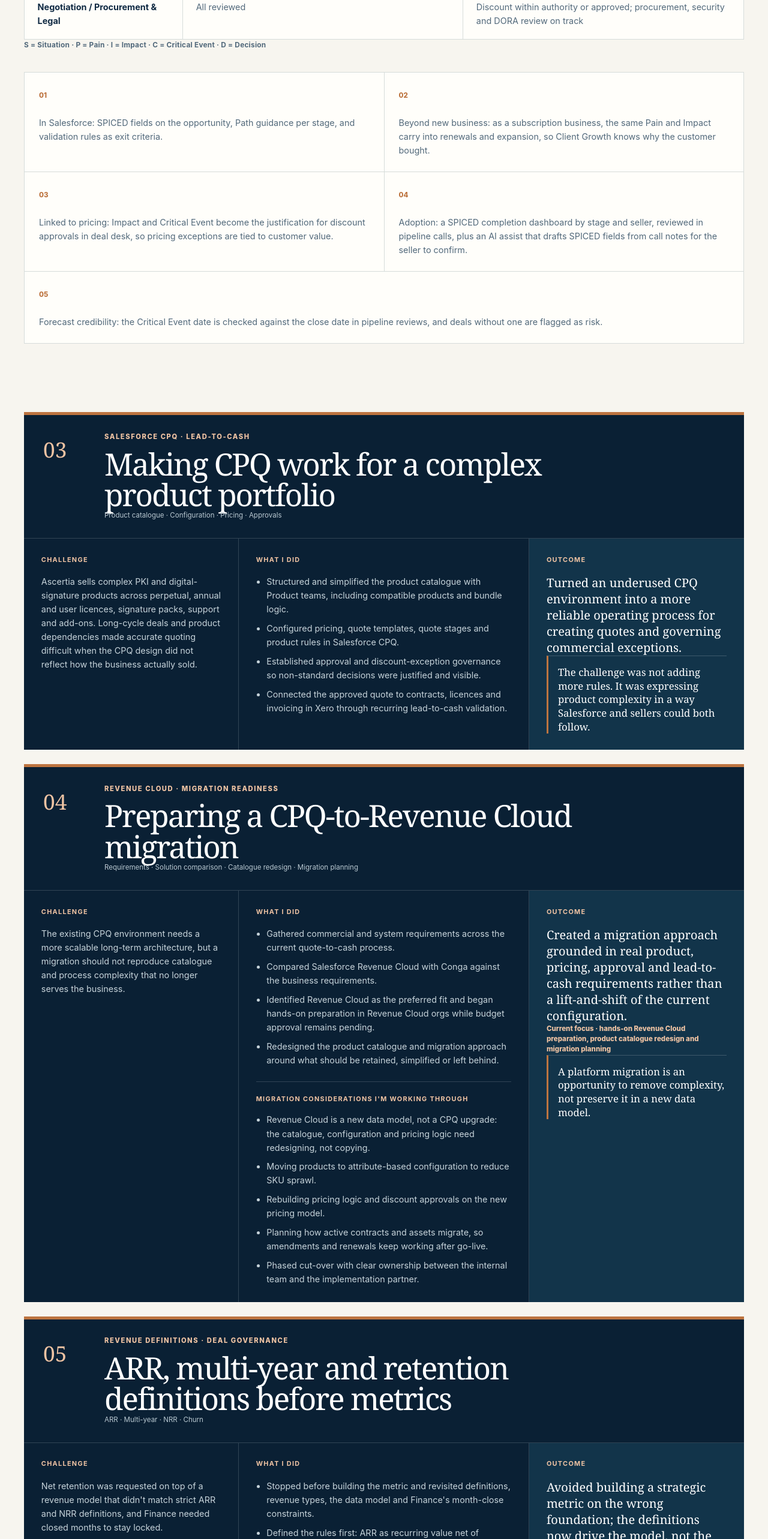
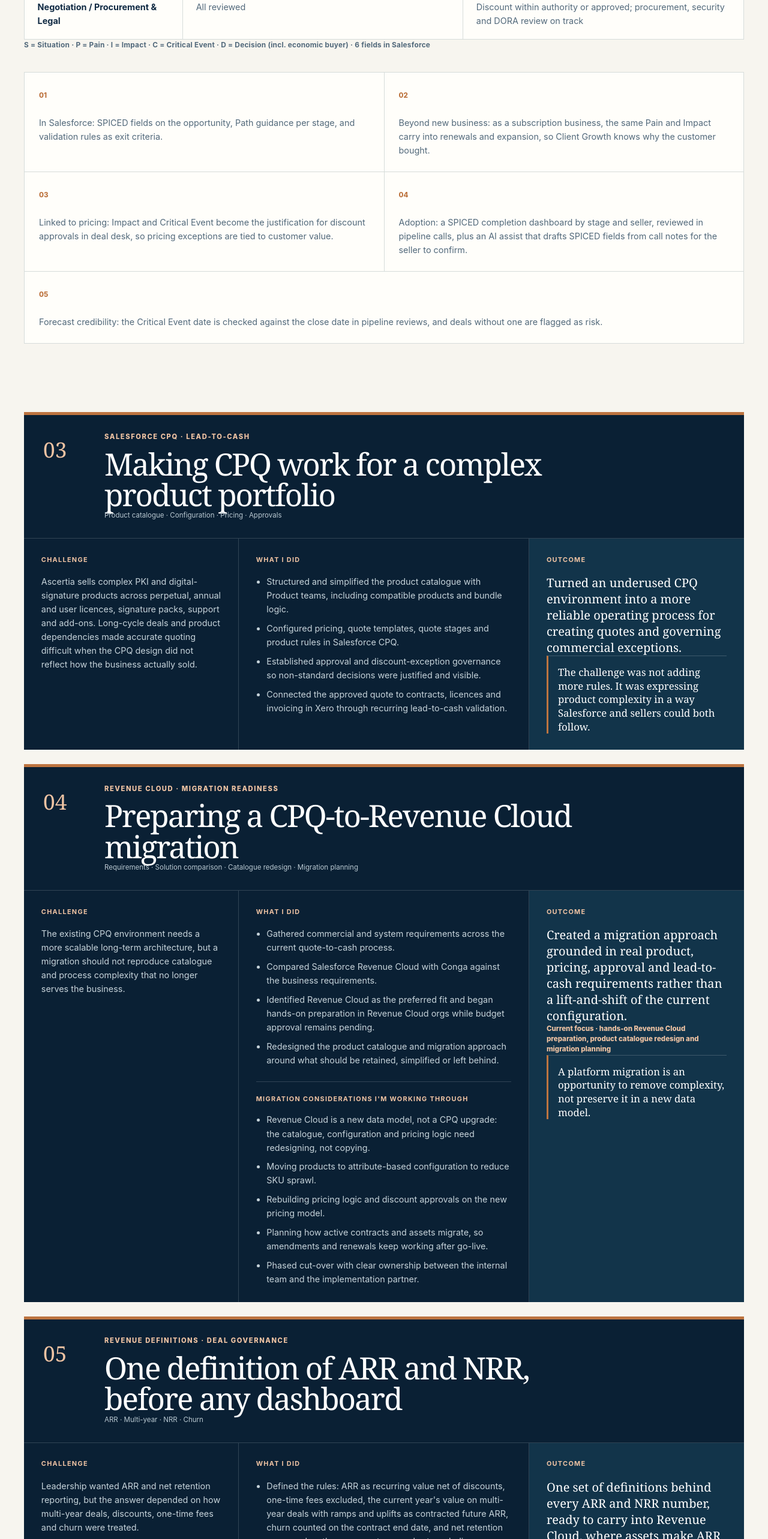
Before and after one commit to miriamgonzalezm/miriam-revops-portfolio, a Next.js app: page /reprisk in a window 1280 px wide. Shown: the part 5031-7597 px from the top of the page at 60% size. Built offline with nearby package versions, Linux system fonts and the light colour scheme.

Commit message:
Clarify RepRisk revenue definitions

```diff
--- a/content/reprisk.ts
+++ b/content/reprisk.ts
@@ -178,18 +178,19 @@ export const repriskPortfolio = {
     {
       number: "05",
       eyebrow: "REVENUE DEFINITIONS · DEAL GOVERNANCE",
-      title: "ARR, multi-year and retention definitions before metrics",
+      title: "One definition of ARR and NRR, before any dashboard",
       relevance: ["ARR", "Multi-year", "NRR", "Churn"],
       challenge:
-        "Net retention was requested on top of a revenue model that didn't match strict ARR and NRR definitions, and Finance needed closed months to stay locked.",
+        "Leadership wanted ARR and net retention reporting, but the answer depended on how multi-year deals, discounts, one-time fees and churn were treated.",
       actions: [
-        "Stopped before building the metric and revisited definitions, revenue types, the data model and Finance's month-close constraints.",
-        "Defined the rules first: ARR as recurring value net of discounts, one-time fees excluded, ramps and uplifts as contracted future ARR, churn counted on the contract end date.",
+        "Defined the rules: ARR as recurring value net of discounts, one-time fees excluded, the current year's value on multi-year deals with ramps and uplifts as contracted future ARR, churn counted on the contract end date, and net retention measured on the same customer cohort, excluding new logos.",
         "Separated the numbers by purpose: ARR for growth and the board, new ARR for commissions, TCV for bookings and backlog.",
+        "Built the ARR and NRR reporting in Salesforce on those definitions.",
+        "Rebuilt the model in a working Revenue Cloud environment (fictional data): ARR read from subscription assets, one-time fees excluded, a three-year deal broken into list price, discount, ARR, ACV and TCV, the treatment of a ramp, and NRR and GRR.",
       ],
       impactTitle:
-        "Avoided building a strategic metric on the wrong foundation; the definitions now drive the model, not the other way round.",
-      pullQuote: "Sometimes the best operational decision is recognising that you're about to automate the wrong thing.",
+        "One set of definitions behind every ARR and NRR number, ready to carry into Revenue Cloud, where assets make ARR traceable to what was signed.",
+      pullQuote: "Agree the definition first; the dashboard is the easy part.",
       impacts: [],
     },
   ],
@@ -203,7 +204,7 @@ export const repriskPortfolio = {
       { stage: "Proposal", captured: "Decision", exitCriteria: "Decision process and economic buyer known; at least 4 of 6 elements captured" },
       { stage: "Negotiation / Procurement & Legal", captured: "All reviewed", exitCriteria: "Discount within authority or approved; procurement, security and DORA review on track" },
     ],
-    legend: "S = Situation · P = Pain · I = Impact · C = Critical Event · D = Decision",
+    legend: "S = Situation · P = Pain · I = Impact · C = Critical Event · D = Decision (incl. economic buyer) · 6 fields in Salesforce",
     operatingPoints: [
       "In Salesforce: SPICED fields on the opportunity, Path guidance per stage, and validation rules as exit criteria.",
       "Beyond new business: as a subscription business, the same Pain and Impact carry into renewals and expansion, so Client Growth knows why the customer bought.",
```
